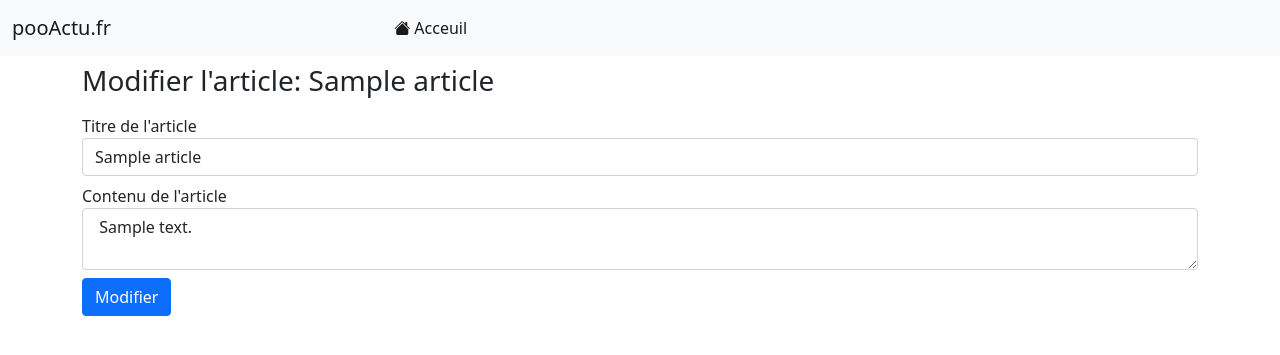
After one commit to Christophe-THEVENET/pooActu.fr, a PHP site: page /updateArticle.php?id=1 in a window 1280 px wide. The commit adds this page. Shown: the top 355 px of the page. Run offline with PHP 8.4, Linux system fonts and the light colour scheme; tables that the repository leaves empty or names only in its code hold one stand-in row (values such as "Sample post"); some libraries are stand-ins or nearby versions.

Commit message:
ajout script modifier

```diff
--- a/Controllers/ArticlesManager.php
+++ b/Controllers/ArticlesManager.php
@@ -32,11 +32,10 @@ class ArticlesManager
   public function updateArticle(Article $article)
   {
 
-    $req = $this->pdo->prepare("UPDATE `articles` SET (title = :title, content = :content, published_at = :published_at) WHERE  id = :id");
+    $req = $this->pdo->prepare("UPDATE `articles` SET title = :title, content = :content, published_at = NOW() WHERE  id = :id");
 
     $req->bindValue(":title", $article->getTitle(), PDO::PARAM_STR);
     $req->bindValue(":content", $article->getContent(), PDO::PARAM_STR);
-    $req->bindValue(":published_at", $article->getPublished_at(), PDO::PARAM_STR);
     $req->bindValue(":id", $article->getId(), PDO::PARAM_INT);
     $req->execute();
   }
@@ -60,9 +59,10 @@ class ArticlesManager
 
   public function getArticleById(int $id)
   {
-    $req = $this->pdo->prepare("SELECT * FROM `articles` WHERE  id = :id");
+    $req = $this->pdo->query("SELECT * FROM `articles` WHERE  id = $id");
+    /*  $req = $this->pdo->prepare("SELECT * FROM `articles` WHERE  id = :id");
 
-    $req->bindValue(":id", $id, PDO::PARAM_INT);
+    $req->bindValue(":id", $id, PDO::PARAM_INT); */
     $data = $req->fetch();
     return new Article($data);
   }
--- a/Templates/_header.php
+++ b/Templates/_header.php
@@ -20,13 +20,17 @@ spl_autoload_register("loadClasses");
     <a class="navbar-brand" href="/home.php">pooActu.fr</a>
     <button class="navbar-toggler" type="button" data-bs-toggle="collapse" data-bs-target="#navbarNav" aria-controls="navbarNav" aria-expanded="false" aria-label="Toggle navigation">
       <span class="navbar-toggler-icon"></span>
+
     </button>
+
     <div class="collapse navbar-collapse" id="navbarNav" style="margin-left: 20%;">
       <ul class="navbar-nav">
-        <li class="nav-item">
-          <a class="nav-link active" aria-current="page" href="/home.php"><i class="bi bi-house"></i></a>
+        <li class="nav-item d-flex align-items-baseline">
+
+            <a class="nav-link active mx-2" aria-current="page" href="/home.php"><i class="bi bi-house-fill"></i> Acceuil</a>
+
         </li>
-       <!--  <li class="nav-item">
+        <!--  <li class="nav-item">
           <a class="nav-link" href="#">Features</a>
         </li>
         <li class="nav-item">
--- /dev/null
+++ b/updateArticle.php
@@ -0,0 +1,51 @@
+<head>
+  <link href="https://cdn.jsdelivr.net/npm/bootstrap@5.0.2/dist/css/bootstrap.min.css" rel="stylesheet" integrity="sha384-EVSTQN3/azprG1Anm3QDgpJLIm9Nao0Yz1ztcQTwFspd3yD65VohhpuuCOmLASjC" crossorigin="anonymous">
+  <link rel="stylesheet" href="https://cdn.jsdelivr.net/npm/bootstrap-icons@1.9.1/font/bootstrap-icons.css">
+</head>
+
+
+
+
+
+<?php
+
+require './Templates/_header.php';
+
+
+
+$manager = new ArticlesManager();
+$article = $manager->getArticleById($_GET['id']);
+
+
+if ($_POST) {
+
+
+  $article->hydrate($_POST);
+  $manager->updateArticle($article);
+
+
+  echo "
+  <script>
+    window.location.href = './home.php'
+  </script>";
+}
+
+
+?>
+
+<div class="container mt-2">
+  <h3>Modifier l'article:  <?= $article->getTitle() ?> </h3>
+
+  <form action="" method="POST">
+    <div>
+      <label for="form-label" class="mt-2">Titre de l'article</label>
+      <input type="text" name="title" id="title" class="form-control" value="<?= $article->getTitle() ?>">
+    </div>
+    <div>
+      <label for="form-label" class="mt-2">Contenu de l'article</label>
+      <textarea type="text" name="content" id="content" class="form-control"> <?= $article->getContent() ?> </textarea>
+    </div>
+    <input type="submit" value="Modifier" class="btn btn-primary mt-2">
+
+  </form>
+</div>
```
Also changed, not shown: deleteArticle.php (line endings or trailing spaces).
